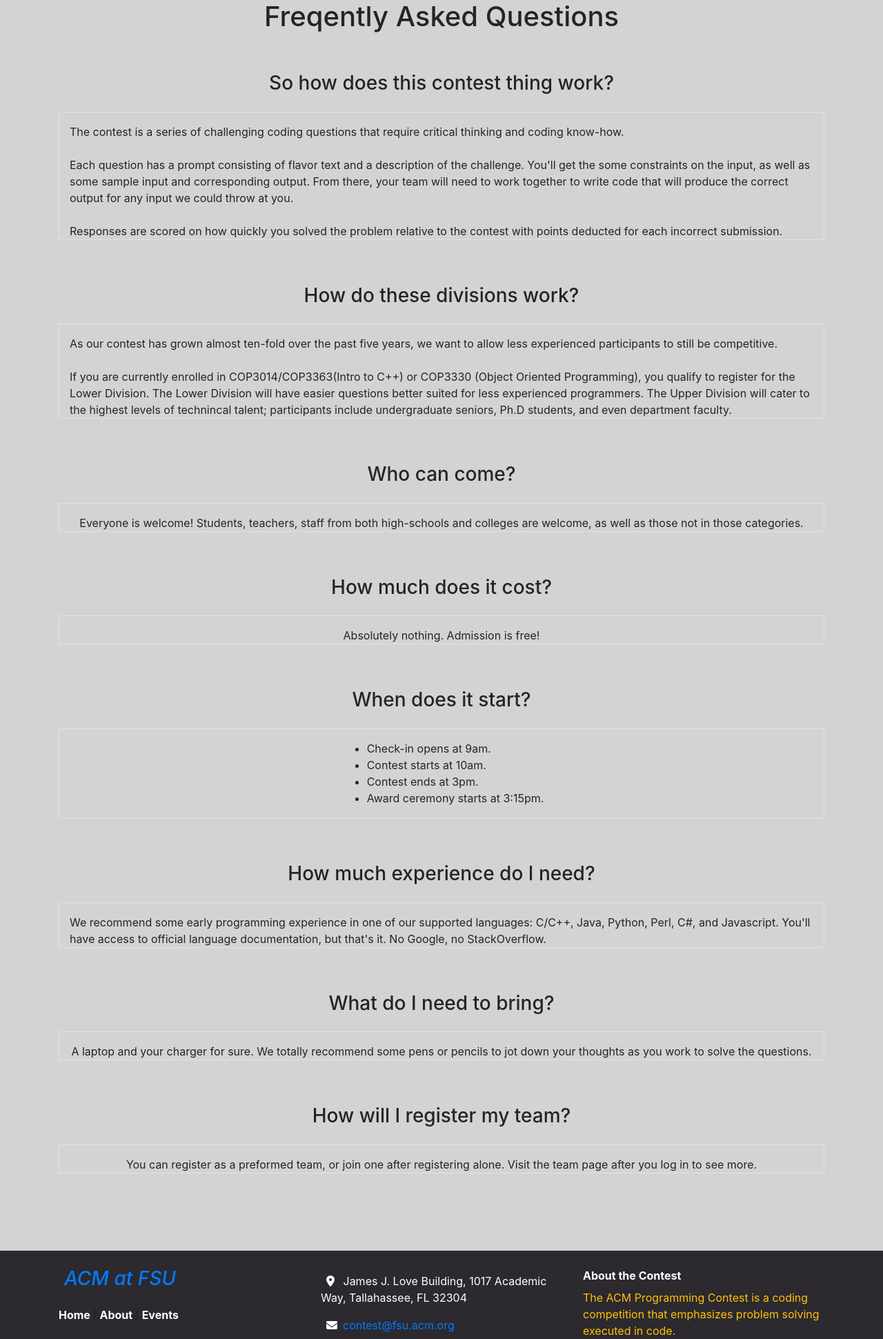
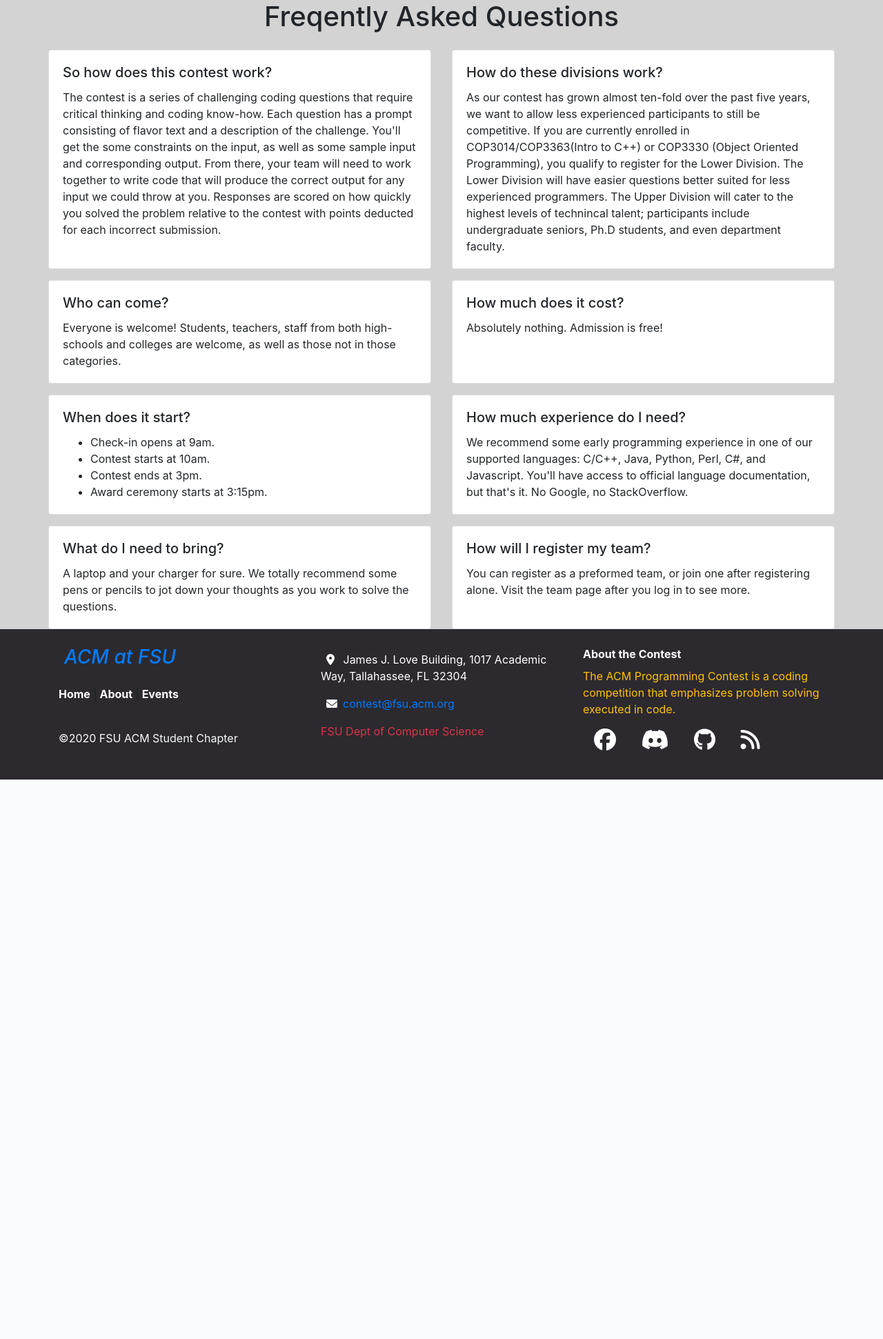
Before and after one commit to mmcinnestaylor/Programming-Contest-Suite, a Django app: page /faq/ in a window 1280 px wide. Shown: the part 66-2007 px from the top of the page at 69% size. After the commit the page ends 1196 px from the top, so only its background shows below. Run offline with Django 3.2, Linux system fonts and the light colour scheme; parts of the project's set-up code (start-up, migrations or seed data) failed here and were passed over; some libraries are stand-ins or nearby versions.

Commit message:
reorganized faq

```diff
--- a/src/core/templates/core/faq.html
+++ b/src/core/templates/core/faq.html
@@ -8,36 +8,31 @@
 <div class="row justify-content-center">
 	<h1>Freqently Asked Questions</h1>
 </div>
-<br>
-<br>
-<div class="row justify-content-center">
-	<h3>So how does this contest thing work?</h3>
-</div>
-<div class="container pt-3 my-3 border d-flex justify-content-center">
+
+<div class="row mt-3">
+  <div class="card-deck">
+      <div class="card">
+        <div class="card-body">
+          <h5 class="card-title">So how does this contest work?</h5>
+          <p class="card-text">
             The contest is a series of challenging coding questions
             that require critical thinking and coding know-how.
-    <br>
-    <br>
             Each question has a prompt consisting of flavor text and a
             description of the challenge. You'll get the some constraints
             on the input, as well as some sample input and corresponding output.
             From there, your team will need to work together to write code that
             will produce the correct output for any input we could throw at you.
-    <br>
-    <br>
             Responses are scored on how quickly you solved the problem relative
             to the contest with points deducted for each incorrect submission.
+          </p>
         </div>
-<br>
-<br>
-<div class="row justify-content-center">
-	<h3>How do these divisions work?</h3>
       </div>
-<div class="container pt-3 my-3 border d-flex justify-content-center">
+      <div class="card">
+        <div class="card-body">
+          <h5 class="card-title">How do these divisions work?</h5>
+          <p class="card-text">
             As our contest has grown almost ten-fold over the past five years,
             we want to allow less experienced participants to still be competitive.
-    <br>
-    <br>
             If you are currently enrolled in COP3014/COP3363(Intro to C++) or
             COP3330 (Object Oriented Programming), you qualify to register for
             the Lower Division. The Lower Division will have easier questions
@@ -45,70 +40,83 @@
             The Upper Division will cater to the highest levels of technincal talent;
             participants include undergraduate seniors, Ph.D students, and even
             department faculty.
+          </p>
         </div>
-<br>
-<br>
-<div class="row justify-content-center">
-	<h3>Who can come?</h3>
       </div>
-<div class="container pt-3 my-3 border d-flex justify-content-center">
+  </div>
+</div>
+<div class="row mt-3">
+  <div class="card-deck">
+
+      <div class="card">
+        <div class="card-body">
+          <h5 class="card-title">Who can come?</h5>
+          <p class="card-text">
             Everyone is welcome! Students, teachers, staff from both high-schools
             and colleges are welcome, as well as those not in those categories.
+          </p>
         </div>
-<br>
-<br>
-<div class="row justify-content-center">
-	<h3>How much does it cost?</h3>
       </div>
-<div class="container pt-3 my-3 border d-flex justify-content-center">
+      <div class="card">
+        <div class="card-body">
+          <h5 class="card-title">How much does it cost?</h5>
+          <p class="card-text">
             Absolutely nothing. Admission is free!
+          </p>
         </div>
-<br>
-<br>
-<div class="row justify-content-center">
-	<h3>When does it start?</h3>
       </div>
-<div class="container pt-3 my-3 border d-flex justify-content-center">
-  <ul>
+  </div>
+</div>
+<div class="row mt-3">
+  <div class="card-deck">
+
+      <div class="card">
+        <div class="card-body">
+          <h5 class="card-title">When does it start?</h5>
+          <ul class="card-text">
             <li>Check-in opens at 9am.</li>
             <li>Contest starts at 10am.</li>
             <li>Contest ends at 3pm.</li>
             <li>Award ceremony starts at 3:15pm.</li>
           </ul>
         </div>
-<br>
-<br>
-<div class="row justify-content-center">
-	<h3>How much experience do I need?</h3>
       </div>
-<div class="container pt-3 my-3 border d-flex justify-content-center">
+      <div class="card">
+        <div class="card-body">
+          <h5 class="card-title">How much experience do I need?</h5>
+          <p class="card-text">
             We recommend some early programming experience in one of our
             supported languages: C/C++, Java, Python, Perl, C#, and Javascript.
             You'll have access to official language documentation, but that's it.
             No Google, no StackOverflow.
+          </p>
         </div>
-<br>
-<br>
-<div class="row justify-content-center">
-	<h3>What do I need to bring?</h3>
       </div>
-<div class="container pt-3 my-3 border d-flex justify-content-center">
+  </div>
+</div>
+<div class="row mt-3">
+  <div class="card-deck">
+
+      <div class="card">
+        <div class="card-body">
+          <h5 class="card-title">What do I need to bring?</h5>
+          <p class="card-text">
             A laptop and your charger for sure. We totally recommend
             some pens or pencils to jot down your thoughts as you work
             to solve the questions.
+          </p>
         </div>
-<br>
-<br>
-<div class="row justify-content-center">
-	<h3>How will I register my team?</h3>
       </div>
-<div class="container pt-3 my-3 border d-flex justify-content-center">
+      <div class="card">
+        <div class="card-body">
+          <h5 class="card-title">How will I register my team?</h5>
+          <p class="card-text">
             You can register as a preformed team, or join one after registering alone.
             Visit the team page after you log in to see more.
+          </p>
         </div>
-<br>
-<br>
-<br>
-<br>
+      </div>
+  </div>
+</div>
 
 {% endblock %}
```
Lines whose indentation alone changed are shown as unchanged.
